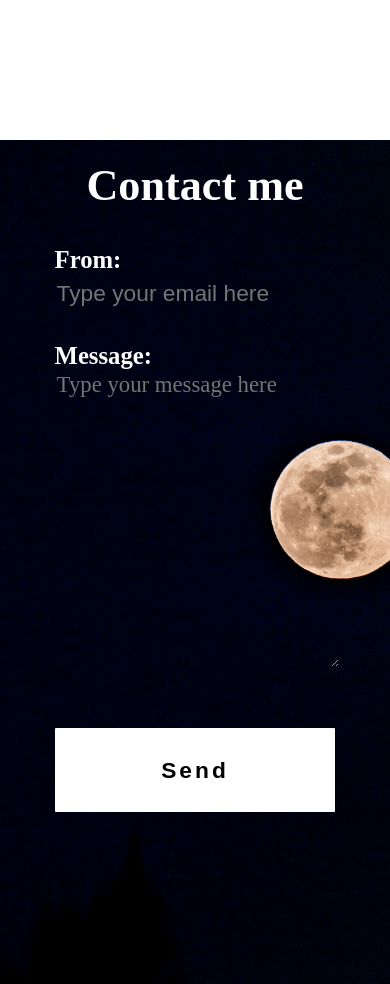
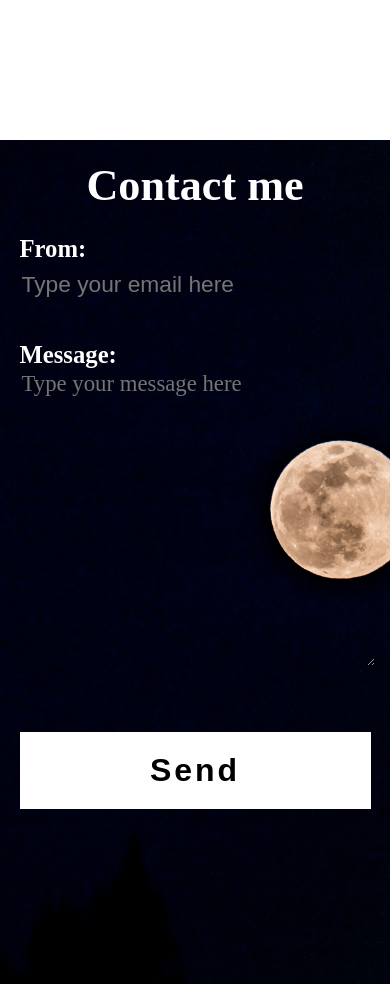
Before and after one commit to jmajurel/myWebsite, a PHP site: page / in a window 390 px wide. Shown: the part 4080-5064 px from the top of the page. Run offline with PHP 8.4, Linux system fonts and the light colour scheme; some web fonts are replaced.

Commit message:
minor improvement on ui

```diff
--- a/styles/contact.css
+++ b/styles/contact.css
@@ -58,15 +58,11 @@
 
 .contact form button[type="submit"] {
     width:  100%;
-    height: 20%;
     background-color: white;
     color: black;
     border: none;
-    font-size: calc(1.3rem + 0.5vw);
-    border-radius: 1px;
     outline: none;
     font-weight: bold;
-    letter-spacing: 3px;
 }
 
 /*min-width: 768px*/
@@ -79,8 +75,7 @@
     }
 
     .contact form {
-        width: 80%;
-        margin: 10% auto;
+        width: 100%;
         height: 70%;
     }
 
@@ -89,9 +84,9 @@
         height: 65%;
     }
 
-    .contact form button[type="submit"] {
+    /*.contact form button[type="submit"] {
         height: 15%;
-    }
+    }*/
     .contact form label:nth-of-type(1) {
         display: block;
     }
--- a/styles/main.css
+++ b/styles/main.css
@@ -7,7 +7,7 @@
     min-width: 98%;
 }
 
-.button {
+.button,button {
     background-color: black;
     background-clip: padding-box;
     padding: 20px 30px;
```
